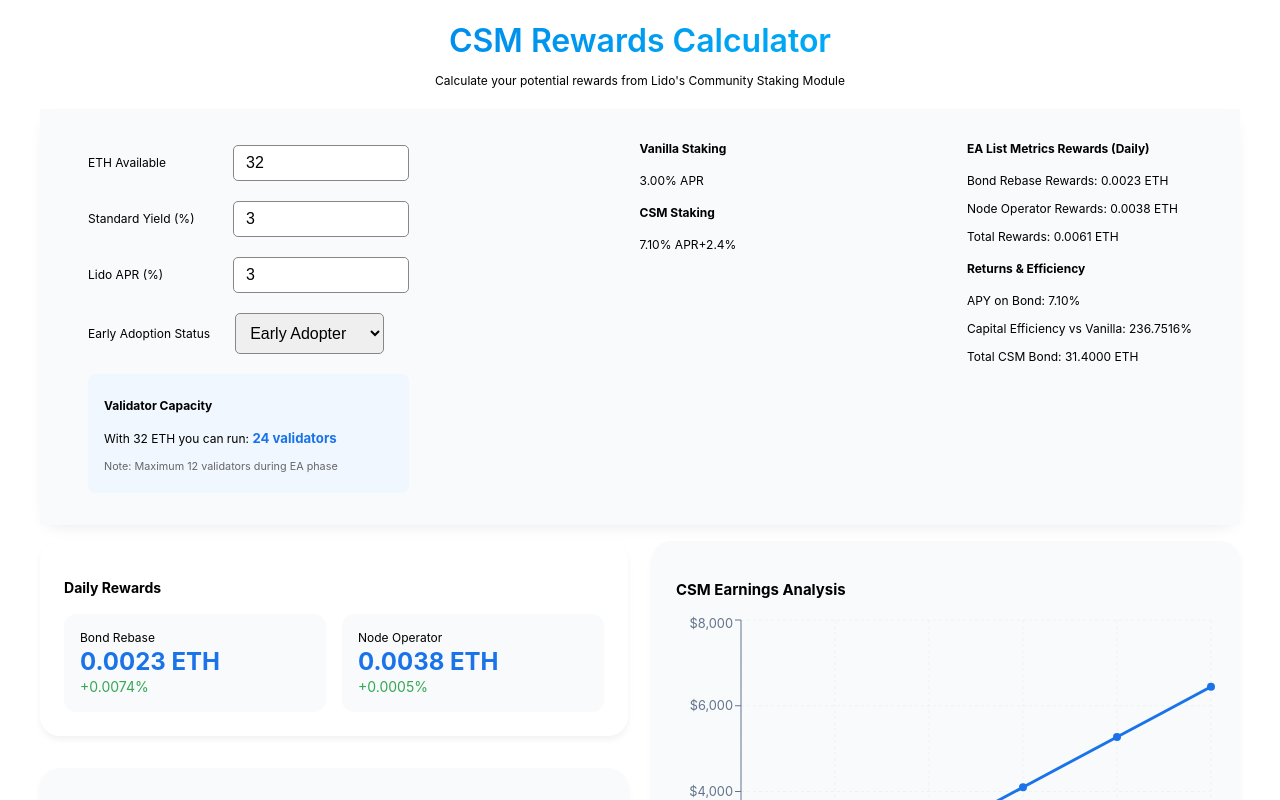
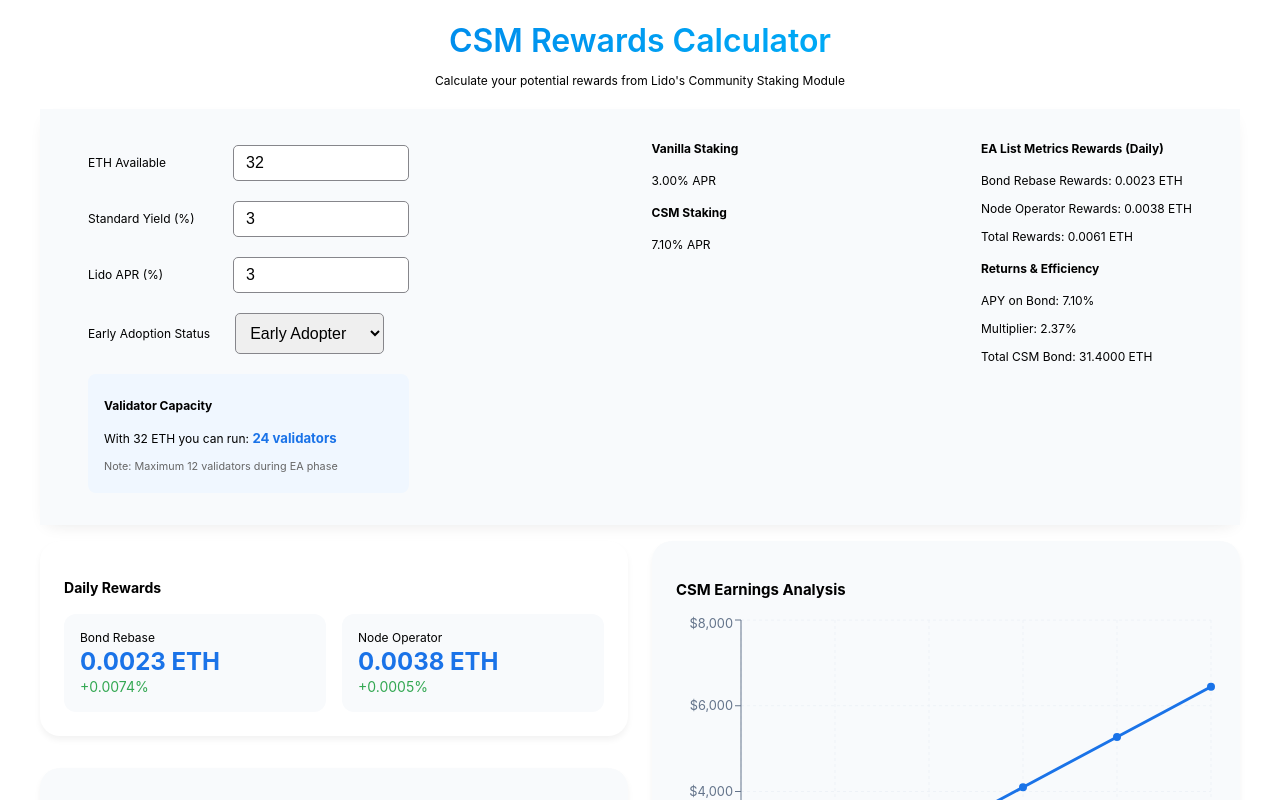
Before and after one commit to kayvee-x/lido-csm, a React (Create React App) app: page / in a window 1280 px wide. Shown: the top 800 px of the page. Built offline with nearby package versions, Linux system fonts and the light colour scheme; no server answers.

Commit message:
update calculation

```diff
--- a/src/App.js
+++ b/src/App.js
@@ -145,7 +145,7 @@
                   <h4>Returns & Efficiency</h4>
                   <div className="yield-details">
                     <p>APY on Bond: {rewards.comparison.csm.toFixed(2)}%</p>
-                    <p>Capital Efficiency vs Vanilla: {rewards.comparison.efficiency.toFixed(4)}%</p>
+                    <p>Multiplier: {(rewards.comparison.efficiency / 100).toFixed(2)}%</p>
                     <p>Total CSM Bond: {formatEth(calculations.bondAmount)} ETH</p>
                   </div>
                 </div>
--- a/src/components/YieldComparison.jsx
+++ b/src/components/YieldComparison.jsx
@@ -14,7 +14,7 @@
         <div className="yield-card highlight">
           <h4>CSM Staking</h4>
           <span className="yield-value">{csm.toFixed(2)}% APR</span>
-          <span className="yield-difference">+{multiplier}%</span>
+          {/* <span className="yield-difference">+{multiplier}%</span> */}
         </div>
       </div>
     </div>
```
